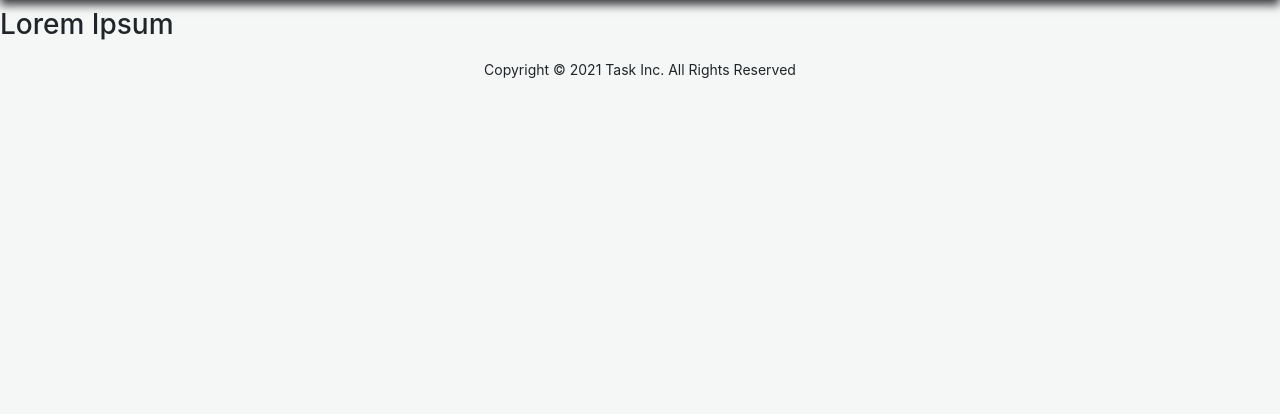
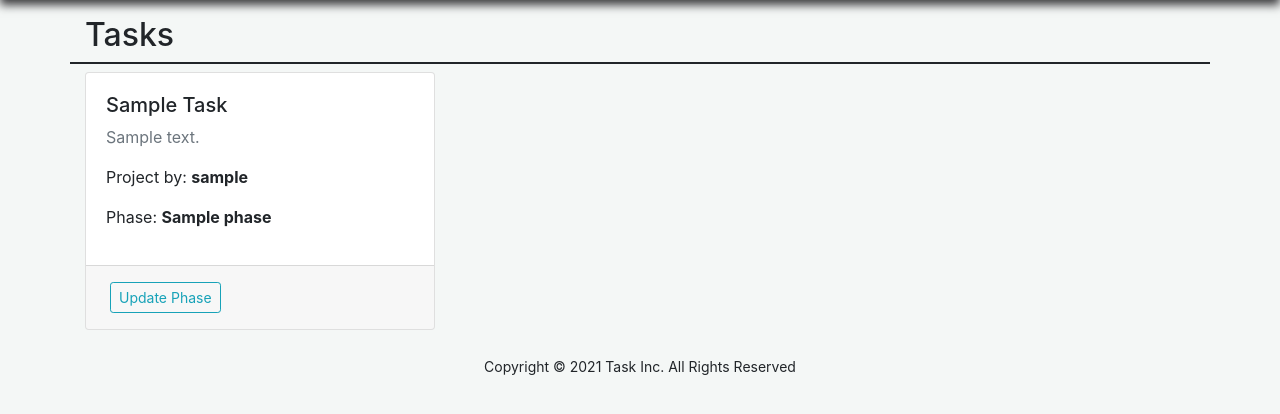
Before and after one commit to KenThumi/tasking, a Django app: page / in a window 1280 px wide. Shown: the part 68-482 px from the top of the page. Run offline with Django 3.2, Linux system fonts and the light colour scheme; a user stored in the database is signed in; tables that the repository leaves empty hold one stand-in row (values such as "Sample post"); some libraries are stand-ins or nearby versions.

Commit message:
Tasks retrival

```diff
--- a/tasks/templates/index.html
+++ b/tasks/templates/index.html
@@ -3,11 +3,67 @@
 {% block content %}
 {{block.super}}
 
-<div class="container-fluid my-2">
+<div class="container my-2">
    <div class="row">
-     <h3>
-         Lorem Ipsum
-     </h3>
+        <div class="col-12 my-2" style="border-bottom: 2px solid;">
+          <h2>Tasks</h2>
+        </div>
+
+          <!-- results -->
+          {%for task in tasks %}
+          <div class="col-md-4">
+                   <div class="card card-home mb-3" style="width: 100%;">
+
+                       <div class="card-body">
+                           <h5>{{task.title | title}}</h5>
+                           <p class="text-muted">
+                               {{ task.description |truncatechars:100 }}
+                               <br>
+                               {% if task.description|length > 100 %}
+                               <small>
+                                      <a href="#" target="_blank">
+                                   Read More....
+                               </a>
+                               </small>
+                               {%endif%}
+
+                           </p>
+                           <p>
+                               Project by: <strong>
+                                   {{ task.user}}
+                               </strong>
+                           </p>
+                           <p>
+                             Phase:
+                             {% if task.phase %}
+                             <strong>
+                               {{ task.phase }}
+                             </strong>
+                             {% else %}
+                             <strong>
+                               Update Phase below
+                             </strong>
+                             {%endif%}
+                           </p>
+
+
+                       </div>
+                       <div class="card-footer">
+                              <div class="m-1">
+                                       <a class="btn btn-sm btn-outline-info" href="#" target="_blank">
+                                           Update Phase
+                                       </a>
+                              </div>
+                       </div>
+
+               </div>
+          </div>
+        {%empty%}
+        <div class="text-center">
+
+                   No records
+        </div>
+        {%endfor%}
    </div>
 </div>
 <!-- copyrights -->
--- a/tasks/views.py
+++ b/tasks/views.py
@@ -1,3 +1,4 @@
+from tasks.models import Task
 from tasks.email import send_tasking_notification_email, send_welcome_email
 from tasks.forms import TaskingForm, UserRegisterForm
 from django.shortcuts import redirect, render
@@ -8,7 +9,12 @@ from django.contrib.auth.models import User
 
 @login_required
 def home(request):
-    return render(request,'index.html')
+    tasks = Task.objects.all()
+
+
+    ctx = {'tasks':tasks}
+
+    return render(request,'index.html',ctx)
 
 
 
```
